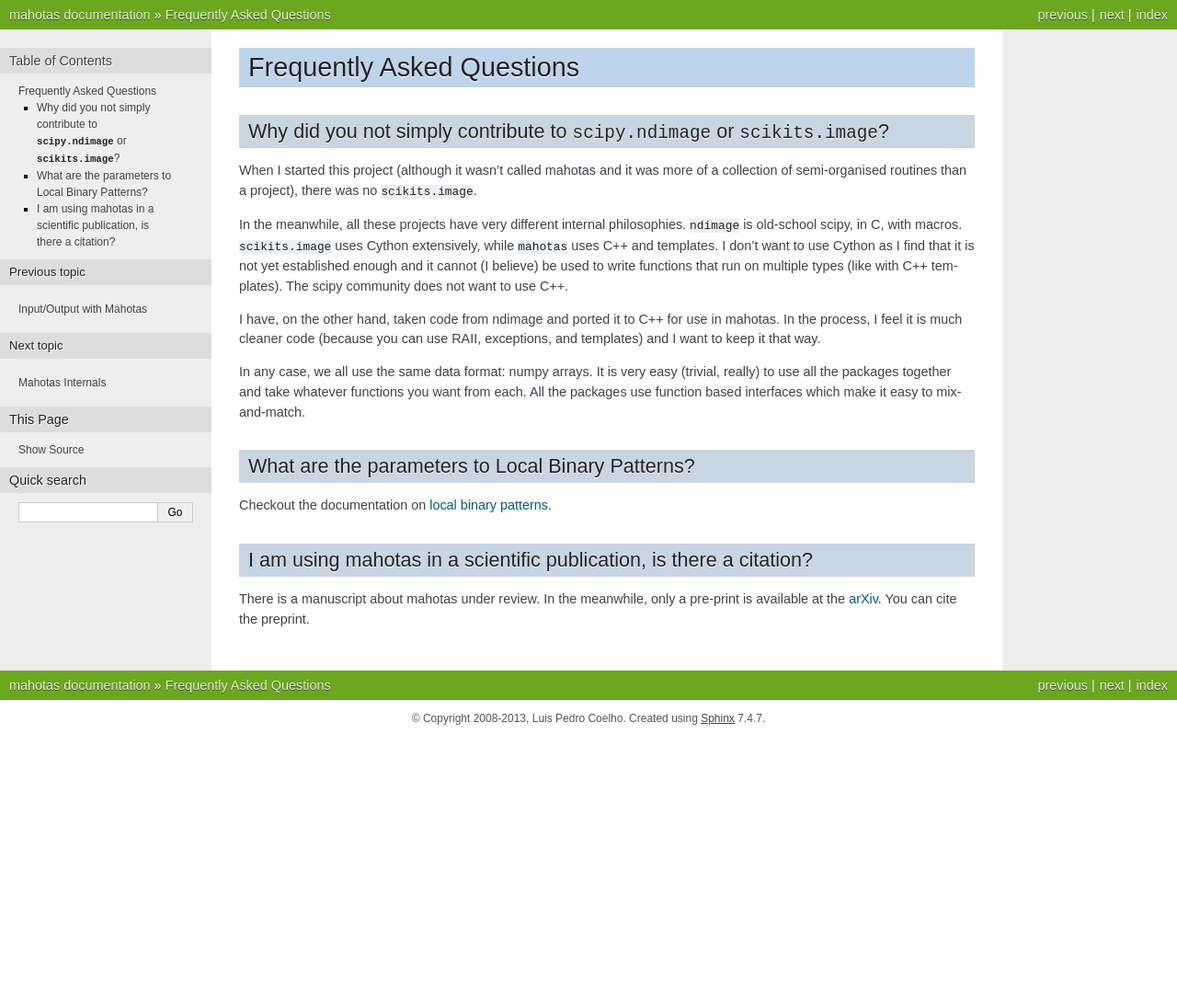
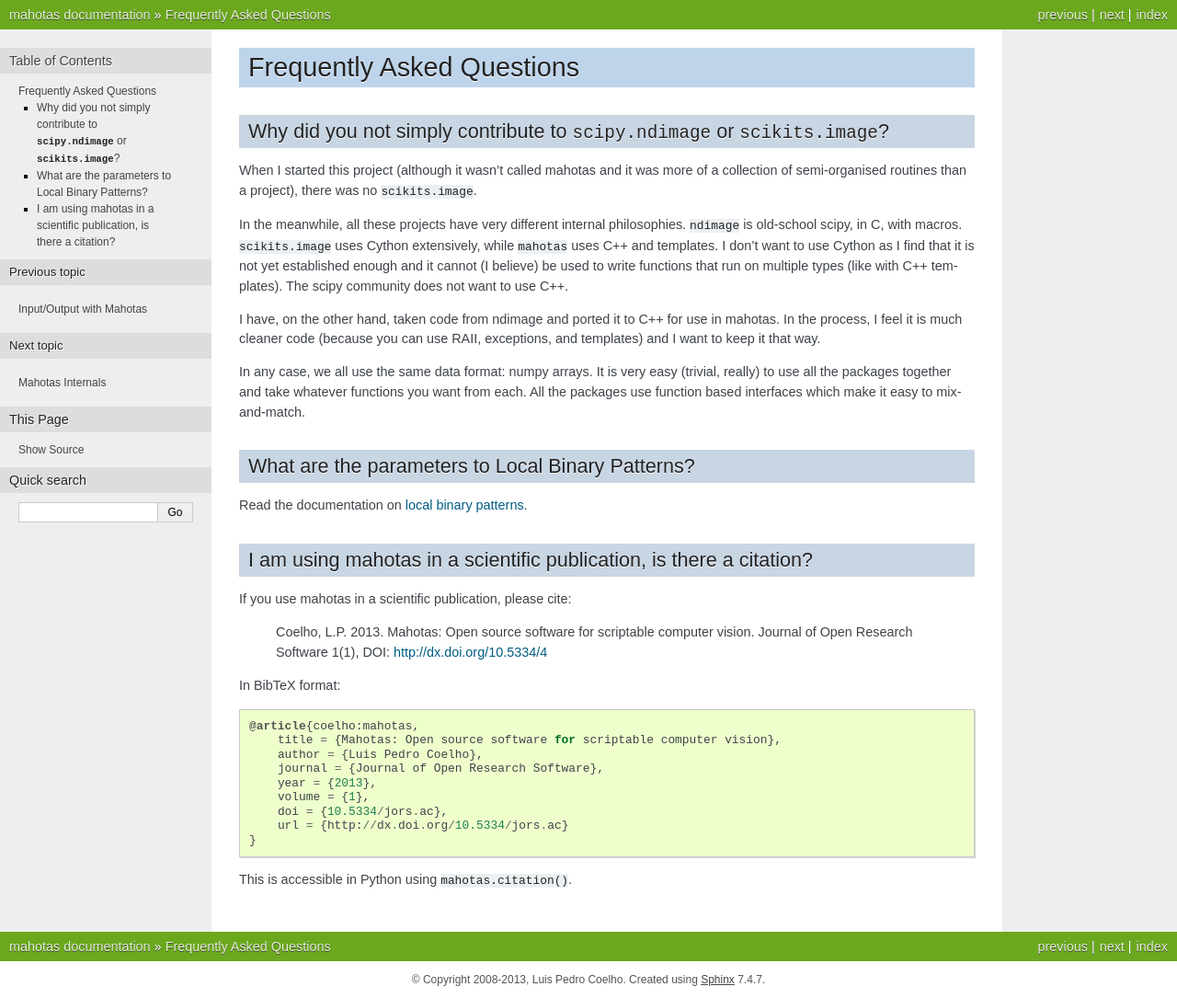
Before and after one commit to luispedro/mahotas, a Sphinx documentation site: the page built from docs/source/faq.rst, in a window 1280 px wide. Shown: the whole page at 92% size. Built offline with Sphinx 7.4.7, drawn with Linux system fonts in a browser that asks for light colours; formulas are drawn with MathJax 3; the version number could not be read and is left out; before the commit the page ends 900 px from its top, so only the background shows below that.

Commit message:
DOC Update FAQ to mention paper

```diff
--- a/docs/source/faq.rst
+++ b/docs/source/faq.rst
@@ -28,11 +28,27 @@ it easy to mix-and-match.
 What are the parameters to Local Binary Patterns?
 ~~~~~~~~~~~~~~~~~~~~~~~~~~~~~~~~~~~~~~~~~~~~~~~~~
 
-Checkout the documentation on `local binary patterns <lbp.html>`__.
+Read the documentation on `local binary patterns <lbp.html>`__.
 
 I am using mahotas in a scientific publication, is there a citation?
 ~~~~~~~~~~~~~~~~~~~~~~~~~~~~~~~~~~~~~~~~~~~~~~~~~~~~~~~~~~~~~~~~~~~~
 
-There is a manuscript about mahotas under review. In the meanwhile, only a
-pre-print is available at the `arXiv <http://arxiv.org/abs/1211.4907>`__. You
-can cite the preprint.
+If you use mahotas in a scientific publication, please cite:
+
+    Coelho, L.P. 2013. Mahotas: Open source software for scriptable computer
+    vision. Journal of Open Research Software 1(1), DOI:
+    http://dx.doi.org/10.5334/4
+
+In BibTeX format::
+
+    @article{coelho:mahotas,
+        title = {Mahotas: Open source software for scriptable computer vision},
+        author = {Luis Pedro Coelho},
+        journal = {Journal of Open Research Software},
+        year = {2013},
+        volume = {1},
+        doi = {10.5334/jors.ac},
+        url = {http://dx.doi.org/10.5334/jors.ac}
+    }
+
+This is accessible in Python using ``mahotas.citation()``.
```
